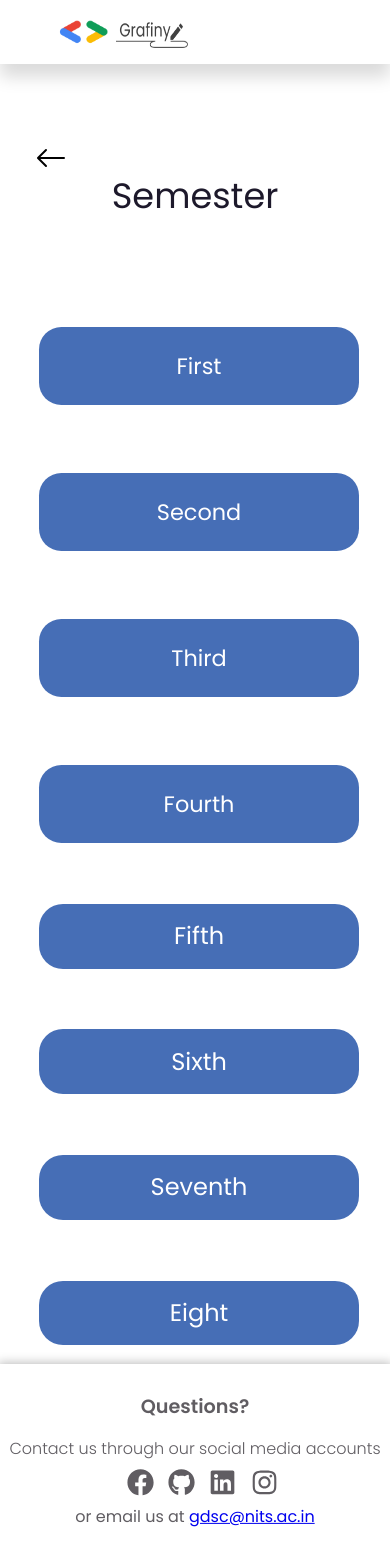
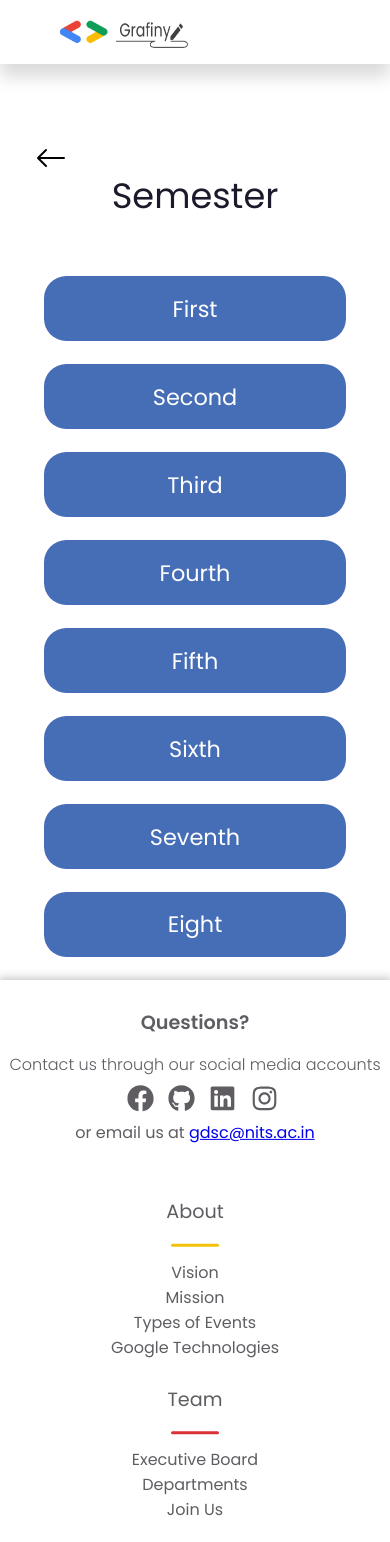
Before and after one commit to gdsc-nits-org/grafiny-client, a React (Vite) app: page /semester in a window 390 px wide. Shown: the top 1542 px of the page. Built offline with nearby package versions, Linux system fonts and the light colour scheme; some icons are missing.

Commit message:
RESOLVE: overflowing sembox and absolute resolutions

```diff
--- a/src/Components/Semester/Semester.jsx
+++ b/src/Components/Semester/Semester.jsx
@@ -16,18 +16,15 @@ const Semester = () => {
       </div>
       <div className={semstyle.title}>Semester</div>
       <div className={semstyle.sembox}>
-        <div className={semstyle.boxleft}>
-          <button className={semstyle.boxes}>First</button>
-          <button className={semstyle.boxes}>Second</button>
-          <button className={semstyle.boxes}>Third</button>
-          <button className={semstyle.boxes}>Fourth</button>
-        </div>
-        <div className={semstyle.boxright}>
-          <button className={semstyle.boxes}>Fifth</button>
-          <button className={semstyle.boxes}>Sixth</button>
-          <button className={semstyle.boxes}>Seventh</button>
-          <button className={semstyle.boxes}>Eight</button>
-        </div>
+        <button>First</button>
+        <button>Second</button>
+        <button>Third</button>
+        <button>Fourth</button>
+
+        <button>Fifth</button>
+        <button>Sixth</button>
+        <button>Seventh</button>
+        <button>Eight</button>
       </div>
     </div>
   );
--- a/src/Components/Semester/Semester.module.scss
+++ b/src/Components/Semester/Semester.module.scss
@@ -17,7 +17,6 @@
   }
 
   .title {
-    width: 27%;
     height: 23%;
     margin: auto;
     margin-top: 2em;
@@ -37,44 +36,24 @@
   .sembox {
     display: flex;
     flex-direction: row;
-    justify-content: center;
+    justify-content: space-around;
     align-items: center;
-    // align-items: flex-start;
-    gap: 13rem;
+    flex-wrap: wrap;
+    width: 97vw;
     margin: auto;
-    margin-top: 2.8rem;
 
-    width: 71vw;
-    height: 384px;
+    button {
+      width: 45%;
+      cursor: pointer;
+      margin-bottom: 1em;
 
-    .boxleft {
-      display: flex;
-      flex-direction: column;
-      align-items: flex-start;
-      padding: 0px;
-      gap: 40px;
+      flex-basis: 50%;
+
+      padding: 0.6em;
+      max-width: 35%;
 
       width: 34.7rem;
-      height: 384px;
-
-      /* Inside auto layout */
-
-      flex: none;
-      order: 0;
-      flex-grow: 0;
-
-      .boxes {
-        cursor: pointer;
-        margin-bottom: 1em;
-        display: flex;
-        flex-direction: row;
-        justify-content: center;
-        align-items: center;
-        padding: 0.6em;
-        gap: 10px;
-
-        width: 34.7rem;
-        height: 78px;
+      height: 4.1rem;
       background: var(--gdsc-blue-3-100);
 
       /* card drop shadow */
@@ -88,85 +67,25 @@
       line-height: 36px;
       /* identical to box height */
 
-        display: flex;
-        align-items: center;
-        text-align: center;
-
       /* grey 1 */
 
       color: white;
       border: none;
     }
 
-      .boxes:hover {
-        background: var(--semester-hover);
-      }
-    }
-
-    .boxright {
-      display: flex;
-      flex-direction: column;
-      align-items: flex-start;
-      padding: 0;
-      gap: 40px;
-
-      width: 34.8rem;
-      height: 384px;
-
-      /* Inside auto layout */
-
-      flex: none;
-      order: 1;
-      flex-grow: 0;
-
-      .boxes {
-        cursor: pointer;
-        margin-bottom: 1em;
-        display: flex;
-        flex-direction: row;
-        justify-content: center;
-        align-items: center;
-        padding: 0.6em;
-        gap: 10px;
-
-        width: 34.8rem;
-        height: 78px;
-
-        background: var(--gdsc-blue-3-100);
-        border-radius: 1em;
-
-        font-family: var(--gdsc-font-1);
-        font-style: normal;
-        font-weight: 400;
-        font-size: 24px;
-        line-height: 36px;
-        /* identical to box height */
-
-        display: flex;
-        align-items: center;
-        text-align: center;
-
-        /* grey 1 */
-
-        color: white;
-        border: none;
-      }
-
-      .boxes:hover {
+    button:hover {
       background: var(--semester-hover);
     }
   }
 }
-}
 
-@media only screen and (max-width: 1200px) {
+@media only screen and (max-width: 900px) {
   .container {
     width: 100%;
     display: flex;
     flex-direction: column;
     justify-content: center;
     align-items: center;
-    overflow-x: hidden;
     height: auto;
 
     .arrow {
@@ -184,8 +103,6 @@
     .title {
       margin: auto;
       margin-top: 7rem;
-      width: 100vw;
-      height: 6%;
 
       font-weight: 400;
       font-size: 2.2rem;
@@ -194,39 +111,16 @@
     }
 
     .sembox {
-      display: flex;
-      flex-direction: column;
-      justify-content: center;
-      align-items: center;
       margin: auto;
       margin-top: 3.8rem;
+      overflow-y: auto;
 
-      width: 80%;
-      height: 68rem;
+      height: auto;
 
-      .boxleft {
-        width: 100%;
-        height: 34rem;
-        margin-top: -10rem;
-
-        .boxes {
-          width: 20rem;
-          margin: auto;
-          margin-bottom: 1.3rem;
-        }
-      }
-
-      .boxright {
-        width: 100%;
-        height: 16rem;
-        margin-top: -10.5rem;
-
-        .boxes {
-          width: 20rem;
-          margin: auto;
-          margin-bottom: 1.3rem;
+      button {
+        max-width: 80%;
+        flex-basis: 100%;
       }
     }
   }
 }
-}
--- a/src/Components/Topics/Topics.jsx
+++ b/src/Components/Topics/Topics.jsx
@@ -16,14 +16,12 @@ const Topics = () => {
       </div>
       <div className={topicstyle.title}>Topics</div>
       <div className={topicstyle.topicbox}>
-        <div className={topicstyle.boxleft}>
         <button className={topicstyle.boxes}>Topic abc</button>
         <button className={topicstyle.boxes}>Topic abc</button>
         <button className={topicstyle.boxes}>Topic abc</button>
         <button className={topicstyle.boxes}>Topic abc</button>
         <button className={topicstyle.boxes}>Topic abc</button>
-        </div>
-        <div className={topicstyle.boxright}>
+
         <button className={topicstyle.boxes}>Topic abc</button>
         <button className={topicstyle.boxes}>Topic abc</button>
         <button className={topicstyle.boxes}>Topic abc</button>
@@ -31,7 +29,6 @@ const Topics = () => {
         <button className={topicstyle.boxes}>Topic abc</button>
       </div>
     </div>
-    </div>
   );
 };
 
--- /dev/null
+++ b/src/Components/Topics/fake.scss
@@ -0,0 +1,207 @@
+.container {
+  height: 100vh;
+  width: 100%;
+
+  .arrow {
+    cursor: pointer;
+    position: absolute;
+    width: 9%;
+    height: 0;
+    left: 7%;
+    top: 16%;
+
+    .arrowicon {
+      font-size: 3rem;
+    }
+  }
+
+  .title {
+    width: 27%;
+    height: 23%;
+    margin: auto;
+    margin-top: 2.2em;
+
+    font-family: var(--gdsc-font-1);
+    font-style: normal;
+    font-weight: 400;
+    font-size: 4.5rem;
+    line-height: 96px;
+    text-align: center;
+
+    /* grey 2 */
+
+    color: var(--gdsc-grayish-1-100);
+  }
+
+  .topicbox {
+    display: flex;
+    flex-direction: row;
+
+    .boxleft {
+      align-items: flex-start;
+      margin: auto;
+      margin-top: 3rem;
+
+      width: 35rem;
+      height: 518px;
+
+      .boxes {
+        cursor: pointer;
+        margin-bottom: 1em;
+        display: flex;
+        flex-direction: row;
+        justify-content: center;
+        align-items: center;
+        padding: 6px;
+        // gap: 10px;
+
+        width: 34.7rem;
+        height: 78px;
+
+        background: #ffffff;
+        /* card drop shadow */
+
+        box-shadow: 0px 0px 10px rgba(0, 0, 0, 0.25);
+        border-radius: 10px;
+
+        font-family: var(--gdsc-font-1);
+        font-style: normal;
+        font-weight: 400;
+        font-size: 1.4em;
+        line-height: 36px;
+        /* identical to box height */
+
+        display: flex;
+        align-items: center;
+        text-align: center;
+
+        /* grey 1 */
+
+        color: var(--gdsc-grayish-2-100);
+        border: none;
+        transition: all 0.4s ease-in-out;
+      }
+
+      .boxes:hover {
+        font-size: 1.6em;
+        transform: scale(1.06);
+        color: var(--gdsc-content-1-100);
+        box-shadow: 0px 0px 20px rgba(0, 0, 0, 0.35);
+      }
+    }
+
+    .boxright {
+      align-items: flex-start;
+      margin: auto;
+      margin-top: 3rem;
+
+      width: 35rem;
+      height: 518px;
+
+      .boxes {
+        cursor: pointer;
+        margin-bottom: 1em;
+        display: flex;
+        flex-direction: row;
+        justify-content: center;
+        align-items: center;
+        padding: 6px;
+        // gap: 10px;
+
+        width: 34.8rem;
+        height: 78px;
+
+        background: #ffffff;
+        /* card drop shadow */
+
+        box-shadow: 0px 0px 10px rgba(0, 0, 0, 0.25);
+        border-radius: 10px;
+
+        font-family: var(--gdsc-font-1);
+        font-style: normal;
+        font-weight: 400;
+        font-size: 24px;
+        line-height: 36px;
+        /* identical to box height */
+
+        display: flex;
+        align-items: center;
+        text-align: center;
+
+        /* grey 1 */
+
+        color: var(--gdsc-grayish-2-100);
+        border: none;
+        transition: all 0.4s ease-in-out;
+      }
+
+      .boxes:hover {
+        transform: scale(1.06);
+        color: var(--gdsc-content-1-100);
+        box-shadow: 0px 0px 20px rgba(0, 0, 0, 0.35);
+      }
+    }
+
+    @media screen and (max-width: 1200px) {
+      display: block;
+    }
+  }
+}
+
+@media only screen and (max-width: 1200px) {
+  .container {
+    width: 100%;
+    flex-direction: column;
+    justify-content: center;
+    align-items: center;
+
+    height: auto;
+
+    .arrow {
+      position: absolute;
+      width: 22px;
+      height: 0px;
+      left: 9%;
+      top: 6.4rem;
+
+      .arrowicon {
+        font-size: 2rem;
+      }
+    }
+
+    .title {
+      margin: auto;
+      margin-top: 7rem;
+      width: 100%;
+      height: 6%;
+
+      font-weight: 400;
+      font-size: 2.5rem;
+      line-height: 39px;
+      text-align: center;
+    }
+
+    .topicbox {
+      .boxleft {
+        width: 100%;
+
+        .boxes {
+          width: 79%;
+          margin: auto;
+          margin-bottom: 1.3rem;
+        }
+      }
+
+      .boxright {
+        width: 100%;
+        margin-top: 0;
+
+        .boxes {
+          width: 79%;
+          margin: auto;
+          margin-bottom: 1.3rem;
+        }
+      }
+    }
+  }
+}
```
Also changed, not shown: src/Components/Topics/Topics.module.scss (+30 -105 lines). Lines whose indentation alone changed are shown as unchanged.
